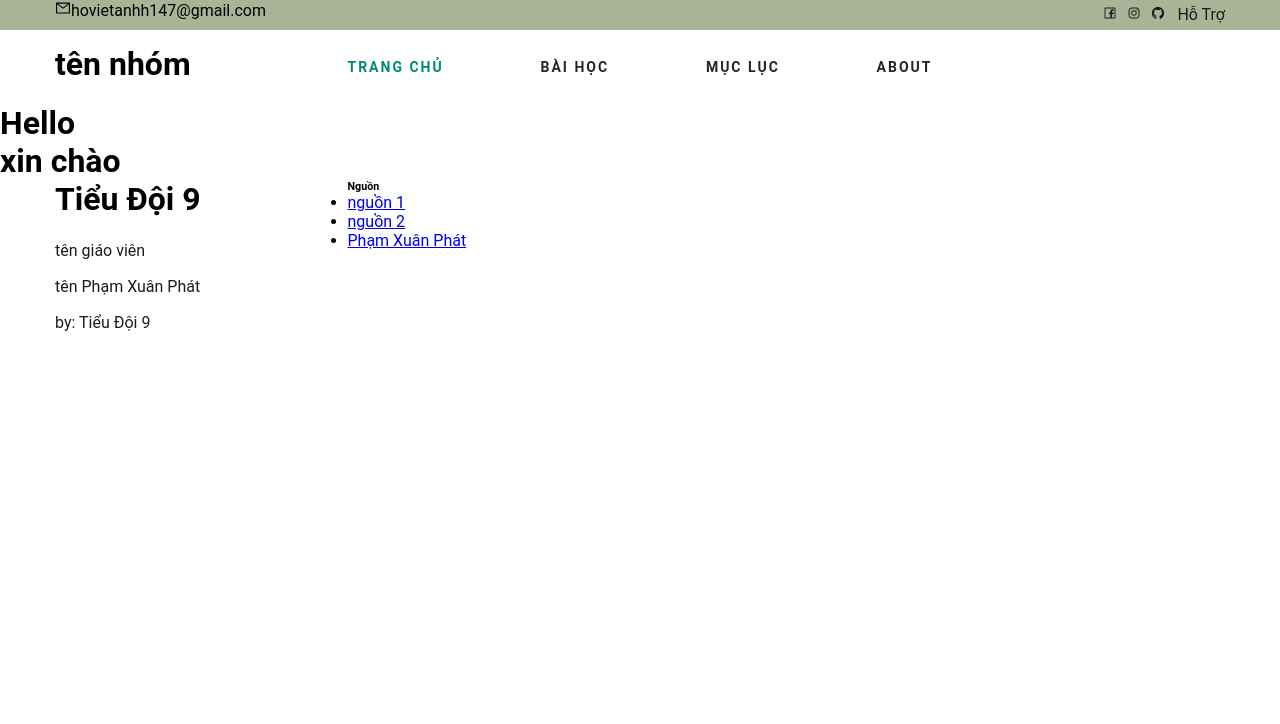
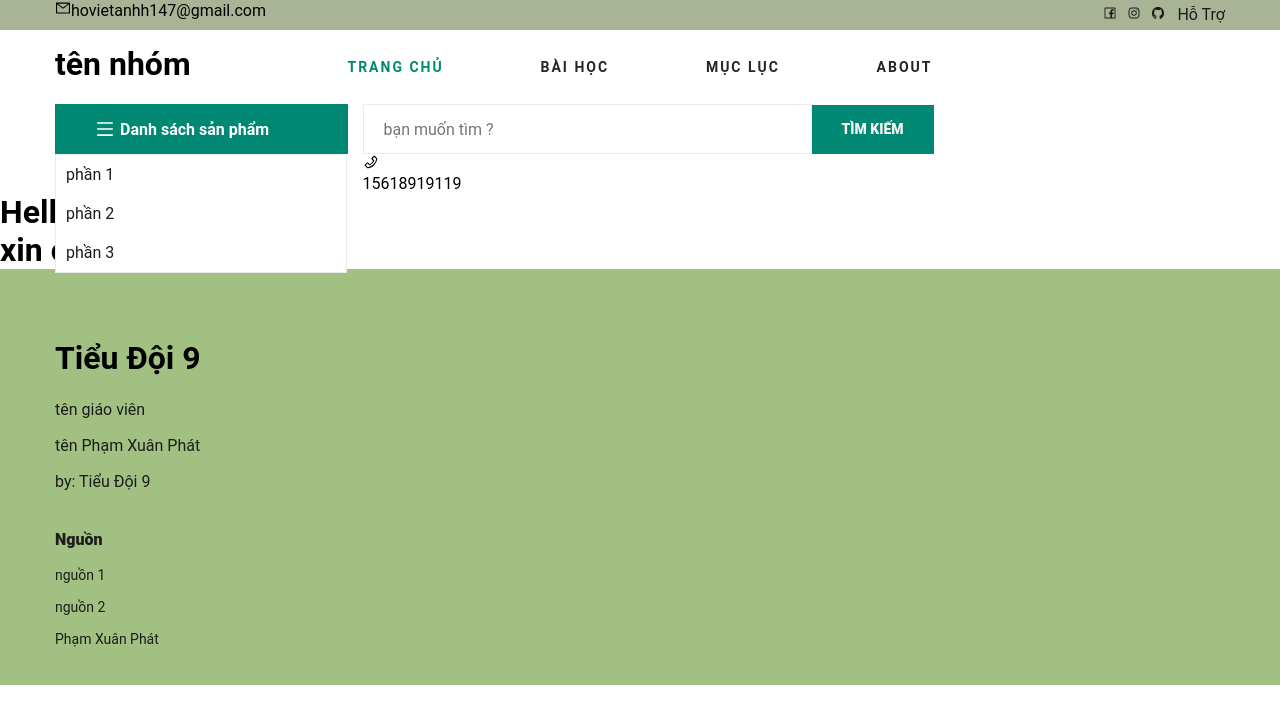
Before and after one commit to AndyAnh174/gdqp-reactjs, a React (Create React App) app: page / in a window 1280 px wide. Shown: the top 724 px of the page. Built offline with nearby package versions, Linux system fonts and the light colour scheme.

Commit message:
add new header

```diff
--- a/src/pages/users/theme/footer/index.js
+++ b/src/pages/users/theme/footer/index.js
@@ -7,7 +7,7 @@ const Footer = () => {
     <footer className="footer">
         <div className="container">
             <div className="row">
-                <div className="col-lg-3">
+                <div className="col-lg-3 col-md-6 col-sm-6 col-xs-12">
                     <div className="footer-about">
                         <h1 className="footer-about-logo">
                             Tiểu Đội 9
@@ -19,7 +19,7 @@ const Footer = () => {
                         </ul>
                     </div>
                 </div>
-                <div className="col-lg-6">
+                <div className="col-lg-6 col-md-6 col-sm-6 col-xs-12">
                     <div className="footer-widget">
                         <h6>Nguồn</h6>
                         <ul>
--- a/src/pages/users/theme/footer/style.scss
+++ b/src/pages/users/theme/footer/style.scss
@@ -2,6 +2,9 @@
 @import "style/pages/theme";
 
 .footer {
+    background: rgba(68, 130, 5, 0.5);
+    padding-top: 70px;
+    padding-bottom: 0;
     .footer-about {
         margin-bottom: 30px;
 
@@ -10,7 +13,6 @@
             display: inline-block;
 
         }
-
         ul li {
             font-size: 16px;
             color: map.get($theme-colors, "normal-text");
@@ -19,4 +21,29 @@
         }
 
     }
+    .footer-widget {
+        margin-bottom: 30px;
+        overflow: hidden;
+        h6 {
+            color: map.get($theme-colors, "normal-text");
+            margin-bottom: 10px;
+            font-size: 16px;
+            font-weight: 1000;
+        }
+        ul {
+            float: left;
+            width: 50%;
+
+            li {
+                list-style: none;
+
+                a {
+                    color: map.get($theme-colors, "normal-text");
+                    font-size: 14px;
+                    line-height: 32px;
+                    text-decoration: none;
+                }
+            }
+        }
+    }
 }
--- a/src/pages/users/theme/header/index.js
+++ b/src/pages/users/theme/header/index.js
@@ -1,10 +1,11 @@
 import { memo, useState } from "react";
 import "./style.scss";
-import { AiOutlineFacebook, AiOutlineInstagram, AiOutlineGithub, AiOutlineMail } from "react-icons/ai";
+import { AiOutlineFacebook, AiOutlineInstagram, AiOutlinePhone, AiOutlineGithub, AiOutlineMail, AiOutlineMenu } from "react-icons/ai";
 import { ROUTERS } from "utils/router";
 import { Link } from "react-router-dom";
 const Header = () => {
-    const [menus, setMenus] = useState([
+    const [isShowCategories, setShowCategories] = useState(true);
+    const [menus] = useState([
         {
             name: "Trang chủ",
             path: ROUTERS.USER.HOME,
@@ -126,7 +127,51 @@ const Header = () => {
             </div>
         </div>
     </div>
+    <div className="container">
+        <div className="row hero-categories-container">
+            <div className="col-lg-3 hero-categories">
+                <div className="hero-categories-all" onClick={() => setShowCategories(!isShowCategories)}>
+                     <AiOutlineMenu />
+                     Danh sách sản phẩm
+                     </div>
+                     {
+                        isShowCategories  && (
+                        <ul className={isShowCategories ? "" : "hidden"}>
+                            <li>
+                                <Link to="#">phần 1</Link>
+                            </li>
+                            <li>
+                                <Link to="#">phần 2</Link>
+                            </li>
+                            <li>
+                                <Link to="#">phần 3</Link>
+                            </li>
+                        </ul>
+                        )
+                     }
 
+
+            </div>
+            <div className="col-lg-9 hero-search-container">
+                     <div className="herro_search">
+                        <div className="hero-search-form">
+                            <form>
+                                <input type="text" name="" value="" placeholder="bạn muốn tìm ?"/>
+                                <button type="submit"> tìm kiếm</button>
+                            </form>
+                        </div>
+                        <div className="hero-search-phone">
+                            <div className="hero-search-phone-icon">
+                                <AiOutlinePhone/>
+                            </div>
+                            <div className="hero-search-phone-text">
+                                <p>15618919119</p>
+                            </div>
+                        </div>
+                     </div>
+            </div>
+        </div>
+    </div>
     </>
     );
 };
--- a/src/pages/users/theme/header/style.scss
+++ b/src/pages/users/theme/header/style.scss
@@ -112,3 +112,110 @@
     }
 
 }
+
+.hero-categories{
+    position: relative;
+
+
+    .hero-categories-all {
+    background: map.get($theme-colors, "main");
+    padding: 15px 25px 15px 40px;
+    display: flex;
+    align-items: center;
+    cursor: pointer;
+    font-weight: 700;
+    color: white;
+
+    svg,
+    span {
+        font-size: 16px;
+        margin-right: 5px;
+    }
+
+    svg {
+        font-size:20px;
+        font-weight: bold;
+    }
+}
+    ul {
+        border: 1px solid #ebebeb;
+        opacity: 1;
+        position: absolute;
+        width: 99%;
+        background: #ffffff;
+        transition: all 0.2;
+
+        li{
+            list-style: none;
+
+            a {
+                text-decoration: none;
+                background-color: transparent;
+                font-size: 16px;
+                color: map.get($theme-colors, "normal-text");
+                line-height: 39px;
+                display:block;
+                padding-left: 10px;
+            }
+
+            a:hover {
+                background: #f7ffff;
+
+                a {
+                    color:map.get($theme-colors, "main");
+
+                }
+            }
+        }
+
+        &.hidden {
+            opacity: 0;
+        }
+
+    }
+
+
+}
+.hero-search-container {
+    padding-left: 15px;
+
+    .hero-search-form {
+        width: 610px;
+        height: 50px;
+        float: left;
+
+        form {
+            display: flex;
+            align-items: center;
+        }
+
+        input {
+            border: none;
+            height: 48px;
+            font-size: 16px;
+            color: #b2b2b2;
+            padding-left: 20px;
+            border: 1px solid #ebebeb;
+            width: 70%;
+
+            :focus {
+                outline: none;
+                border: none;
+            }
+        }
+
+        button {
+            font-size: 14px;
+            color: whitesmoke;
+            font-weight:800;
+            text-transform: uppercase;
+            display: inline-block;
+            padding: 16px 30px 17px;
+            background: map.get($theme-colors, "main");
+            border: none;
+            height:100%;
+        }
+    }
+
+
+}
--- a/src/style/pages/_all.scss
+++ b/src/style/pages/_all.scss
@@ -58,6 +58,18 @@ body{
     }
 }
 
+@include Responsive($TABLET_DEVICES){
+    .col-md-6{
+        flex: 0 0 50%;
+        max-width: 50%;
+    }
+
+    .col-md-12{
+        flex: 0 0 100%;
+        max-width: 100%;
+    }
+}
+
 @include Responsive($MEDIUM_DEVICES){
     .col-lg-3{
         flex: 0 0 25%;
@@ -65,9 +77,23 @@ body{
     }
 }
 
+@include Responsive($WIDE_MOBILE){
+    .col-sm-6 {
+        flex: 0 0 50%;
+        max-width: 50%;
+    }
+
+    .col-sm-12 {
+        flex: 0 0 100%;
+        max-width: 100%;
+    }
+
+}
+
+
 @include Responsive($SMALL_DEVICES){
-    .col-lg-3{
-        flex: 0 0 25%;
-        max-width: 25%;
+    .col-xs-12 {
+        flex: 0 0 100%;
+        max-width: 100%;
     }
 }
```
